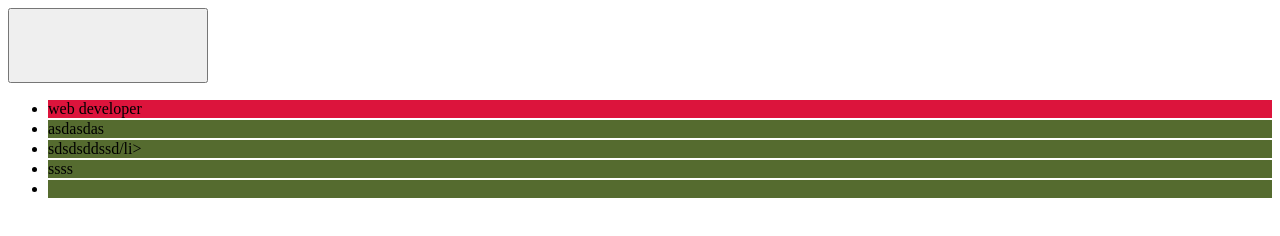
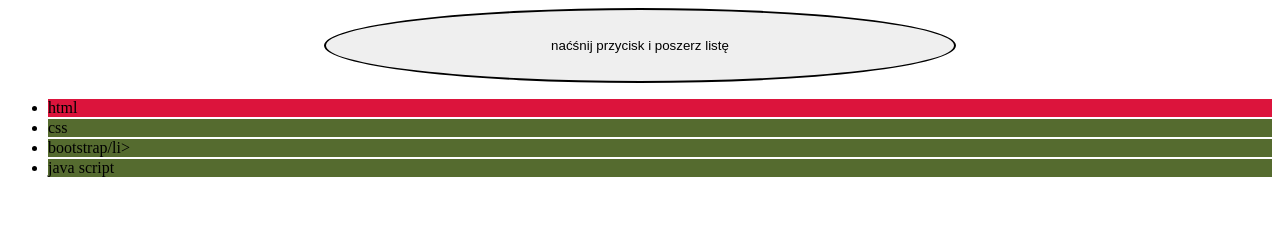
Before and after one commit to jjedrz/project2, a plain HTML site: page index.html in a window 1280 px wide. Drawn offline with Linux system fonts and the light colour scheme.

Commit message:
jjedrz final version

```diff
--- a/index.html
+++ b/index.html
@@ -10,13 +10,12 @@
 </head>
 
 <body>
-    <button class="top"></button>
+    <button class="top"> naćśnij przycisk i poszerz listę</button>
     <ul>
-        <li class="red">web developer</li>
-        <li>asdasdas</li>
-        <li>sdsdsddssd/li>
-        <li>ssss</li>
-        <li></li>
+        <li class="red">html</li>
+        <li>css</li>
+        <li>bootstrap/li>
+        <li>java script</li>
     </ul>
 
 </body>
--- a/main.js
+++ b/main.js
@@ -6,16 +6,26 @@ let number = 1;
 
 
 
+
 btn.addEventListener('click', function () {
     const lastLI = document.createElement('li');
     lastLI.textContent = number;
+    const ul = document.querySelector('ul');
 
-    number++;
+    ul.appendChild(lastLI);
+    number += 2;
 
-    const ul = document.querySelector('ul');
-    ul.appendchild(lastLI);
+    if ((number - 2) % 3 == 0) {
+        lastLI.style.fontSize = "50px";
+    }
+
 
 })
 
-const ul = document.querySelector('ul');
-document.ul.appendchild(number)
+//const ul = document.querySelector('ul');
+//document.body.appendchild(number);
+
+//const divElement = document.createElement('div');
+//divElement.textContent = "Ostatni DIV";
+//divElement.style.backgroundColor = "red";
+//document.body.appendChild(divElement);
--- a/style.css
+++ b/style.css
@@ -1,6 +1,18 @@
 .top {
-    width: 200px;
+    width: 50%;
     height: 75px;
+    margin: 0 auto;
+    display: block;
+    border-radius: 50%;
+    border: 2px solid black;
+    cursor: pointer;
+    outline: none;
+
+
+}
+
+.top:hover {
+    outline: none;
 }
 
 .red {
@@ -11,4 +23,5 @@
 li {
     background-color: darkolivegreen;
     margin: 2px 0;
+    line-height: auto;
 }
```
